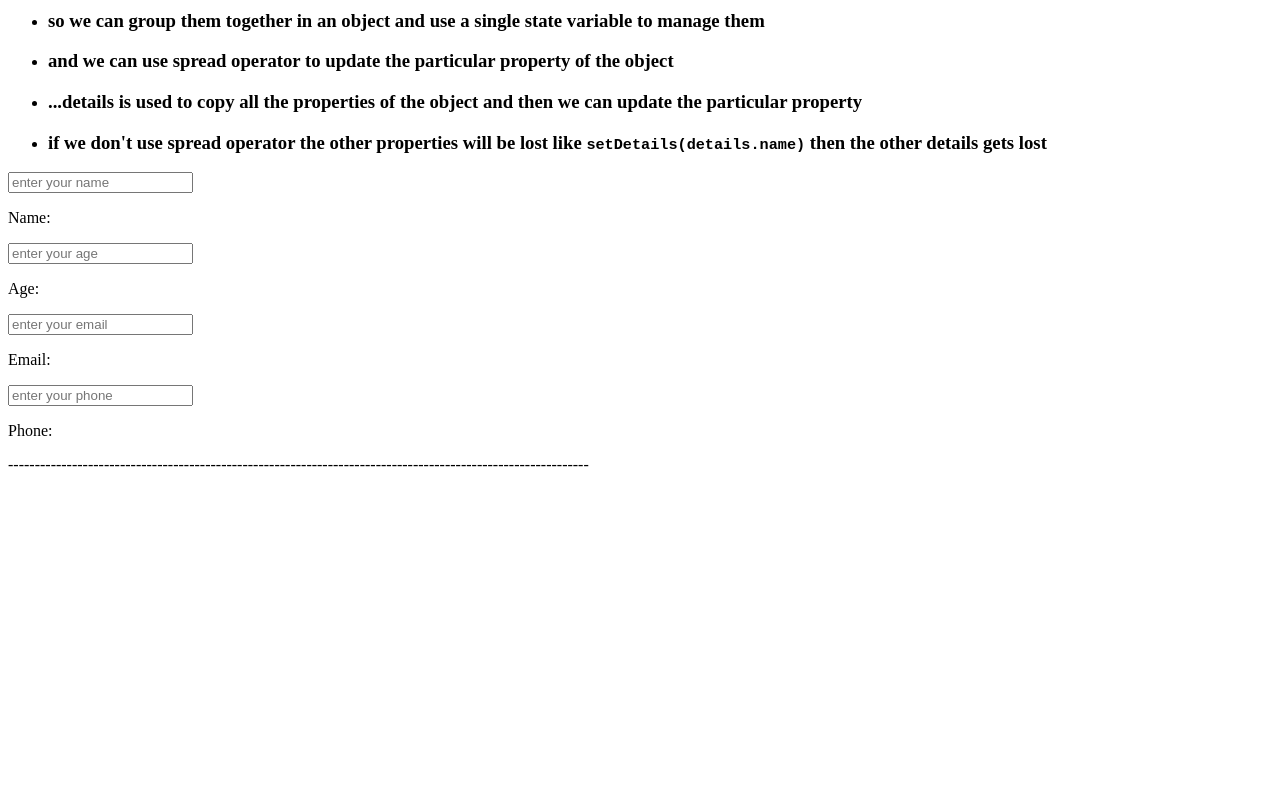
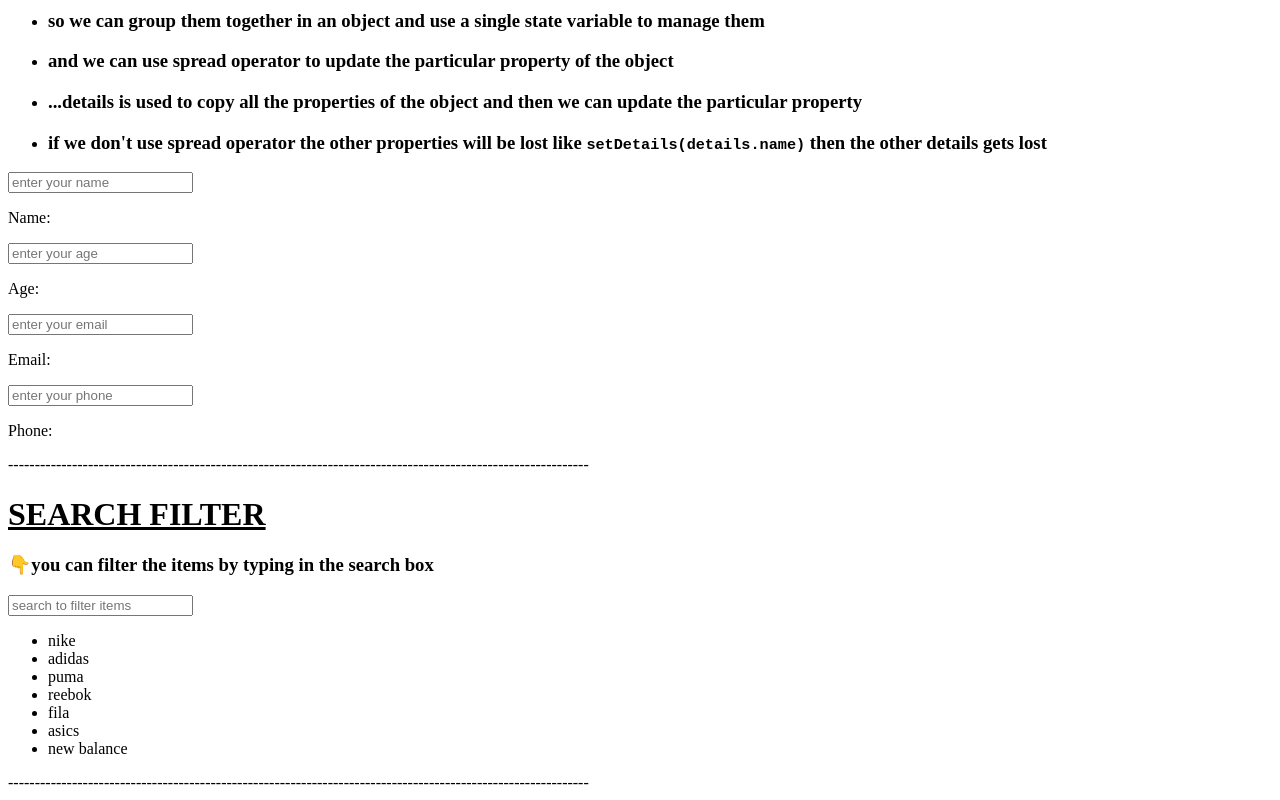
Before and after one commit to Jesinthwilson04/reactrecap, a React (Create React App) app: page / in a window 1280 px wide. Shown: the part 2554-3354 px from the top of the page. Before the commit the page ends 3036 px from the top, so only its background shows below. Built offline with nearby package versions, Linux system fonts and the light colour scheme.

Commit message:
seatch filter

```diff
--- a/src/App.js
+++ b/src/App.js
@@ -266,6 +266,52 @@ function UserDetails(){
 }
 
 
+//search filer
+function SearchFilter(){
+  const brands=[
+    {'id':1,'name':'nike'},
+    {'id':2,'name':'adidas'},
+    {'id':3,'name':'puma'},
+    {'id':4,'name':'reebok'},
+    {'id':5,'name':'fila'},
+    {'id':6,'name':'asics'},
+    {'id':7,'name':'new balance'}
+  ]
+  //state variable for brands to display dynamically
+  const[brand,setBrand]=useState(brands);
+  function filterBrand(event){
+    //handling case insensitive
+    const value=event.target.value.toLowerCase();
+    //if search box is empty display all the brands
+    if(value.length<=0){
+      setBrand(brands);
+    }
+    //filtering the brands based on the search box value
+    else {
+      const filteredBrands = brands.filter((brand)=>brand.name.toLowerCase().includes(value));
+      if(filteredBrands.length > 0){
+        setBrand(filteredBrands);
+      }
+      //if no items matches the list shows no items found
+      else {
+        setBrand([{id: 0, name: 'No items found'}]);
+      }
+    }
+  }
+
+  return(
+    <>
+    <h1><u>SEARCH FILTER</u></h1>
+    <h3>👇you can filter the items by typing in the search box</h3>
+    <input type='text'placeholder='search to filter items' onChange={filterBrand}/>
+    <ul>
+      {
+        brand.map((brand)=><li key={brand.id}>{brand.name}</li>)
+      }
+    </ul>
+    </>
+  )
+}
 
 
 
@@ -293,6 +339,8 @@ function App() {
       <Dash/>
       <UserDetails/>
       <Dash/>
+      <SearchFilter/>
+      <Dash/>
     </div>
   );
 }
```
